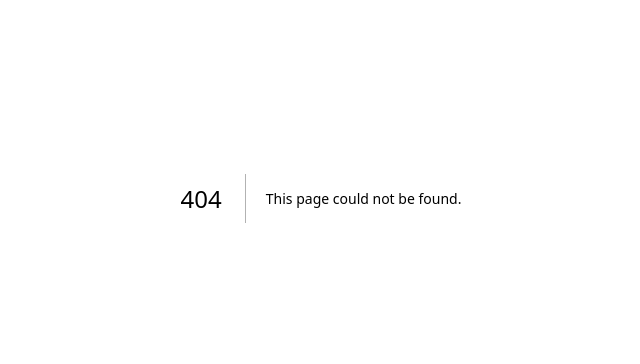
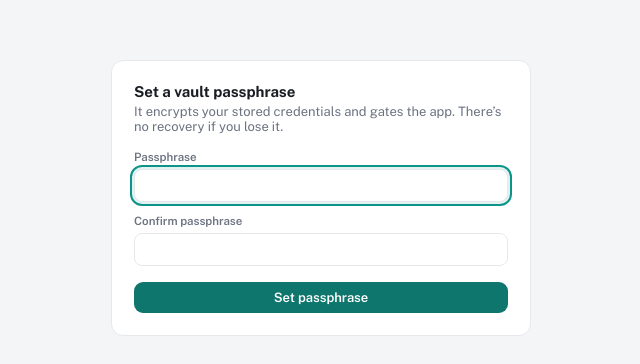
Before and after one commit to blulantern/pm-artifactor, a Next.js app in the folder apps/web/: page /vault/setup in a window 1280 px wide. Before the commit this address had no page. Shown: the part 202-566 px from the top of the page, without its empty margins (319-959 px from the left). Built offline with nearby package versions, Linux system fonts and the light colour scheme.

Commit message:
feat(web): vault setup/unlock pages + lock control + shell status gate

```diff
--- /dev/null
+++ b/apps/web/src/app/vault/setup/page.tsx
@@ -0,0 +1,10 @@
+import { redirect } from "next/navigation";
+import { vaultSession } from "@/server/vault/vault-store";
+import { VaultSetupForm } from "@/ui/vault-setup-form";
+
+export const dynamic = "force-dynamic";
+
+export default async function Page() {
+  if ((await vaultSession.status()) !== "unconfigured") redirect("/");
+  return <VaultSetupForm />;
+}
--- /dev/null
+++ b/apps/web/src/ui/vault-setup-form.tsx
@@ -0,0 +1,104 @@
+"use client";
+
+import { useState, useTransition } from "react";
+import { useRouter } from "next/navigation";
+import { setupVault } from "@/app/vault/actions";
+
+const MIN_LEN = 8;
+
+const inputStyle = {
+  width: "100%",
+  padding: "8px 10px",
+  border: "1px solid var(--line)",
+  borderRadius: 8,
+  fontSize: 13,
+  background: "#fff",
+} as const;
+
+export function VaultSetupForm() {
+  const router = useRouter();
+  const [pending, startTransition] = useTransition();
+  const [passphrase, setPassphrase] = useState("");
+  const [confirm, setConfirm] = useState("");
+  const [error, setError] = useState<string | null>(null);
+
+  const longEnough = passphrase.length >= MIN_LEN;
+  const matches = passphrase.length > 0 && passphrase === confirm;
+  const canSave = longEnough && matches && !pending;
+
+  function onSubmit() {
+    if (!canSave) return;
+    setError(null);
+    startTransition(async () => {
+      const result = await setupVault(passphrase);
+      if (result.ok) {
+        router.push("/");
+        router.refresh();
+      } else {
+        setError(result.error ?? "Could not set up the vault.");
+      }
+    });
+  }
+
+  return (
+    <div
+      style={{
+        minHeight: "100vh",
+        display: "flex",
+        alignItems: "center",
+        justifyContent: "center",
+        padding: 22,
+      }}
+    >
+      <div className="card" style={{ padding: 22, width: "100%", maxWidth: 420 }}>
+        <div className="h2">Set a vault passphrase</div>
+        <div className="sub" style={{ marginTop: 4, marginBottom: 16 }}>
+          It encrypts your stored credentials and gates the app. There&rsquo;s no recovery if you lose it.
+        </div>
+
+        <label>Passphrase</label>
+        <input
+          type="password"
+          autoComplete="new-password"
+          autoFocus
+          value={passphrase}
+          onChange={(e) => setPassphrase(e.target.value)}
+          style={inputStyle}
+        />
+
+        <div style={{ marginTop: 12 }}>
+          <label>Confirm passphrase</label>
+          <input
+            type="password"
+            autoComplete="new-password"
+            value={confirm}
+            onChange={(e) => setConfirm(e.target.value)}
+            onKeyDown={(e) => {
+              if (e.key === "Enter" && canSave) onSubmit();
+            }}
+            style={inputStyle}
+          />
+        </div>
+
+        {!longEnough && passphrase.length > 0 ? (
+          <div style={{ fontSize: 11.5, color: "var(--muted)", marginTop: 8 }}>
+            At least {MIN_LEN} characters.
+          </div>
+        ) : null}
+        {longEnough && confirm.length > 0 && !matches ? (
+          <div style={{ fontSize: 11.5, color: "var(--muted)", marginTop: 8 }}>Passphrases don&rsquo;t match.</div>
+        ) : null}
+
+        {error ? (
+          <div style={{ color: "#c0392b", fontSize: 12.5, marginTop: 8 }}>{error}</div>
+        ) : null}
+
+        <div style={{ marginTop: 16 }}>
+          <button className="btn" onClick={onSubmit} disabled={!canSave} style={{ width: "100%" }}>
+            {pending ? "Saving…" : "Set passphrase"}
+          </button>
+        </div>
+      </div>
+    </div>
+  );
+}
```
Also changed, not shown: apps/web/src/app/unlock/page.tsx (added, +12 -0 lines), apps/web/src/ui/lock-control.tsx (added, +13 -0 lines), apps/web/src/ui/shell.tsx (+27 -1 lines), apps/web/src/ui/unlock-form.tsx (added, +76 -0 lines).
